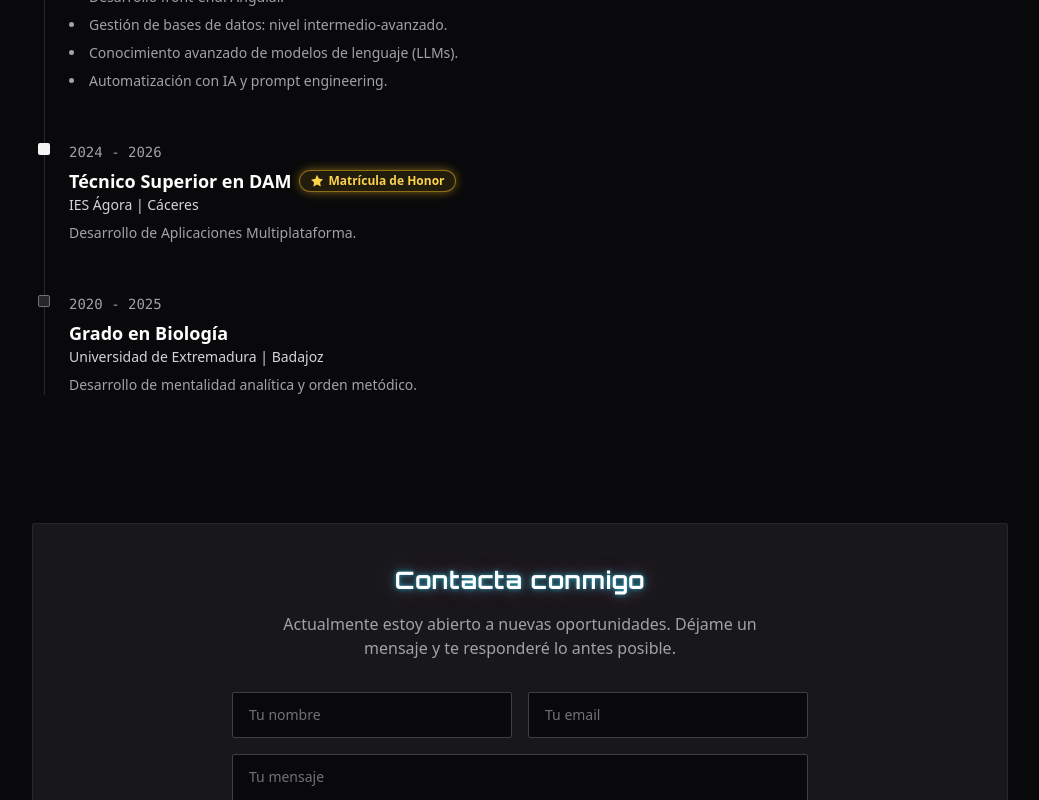
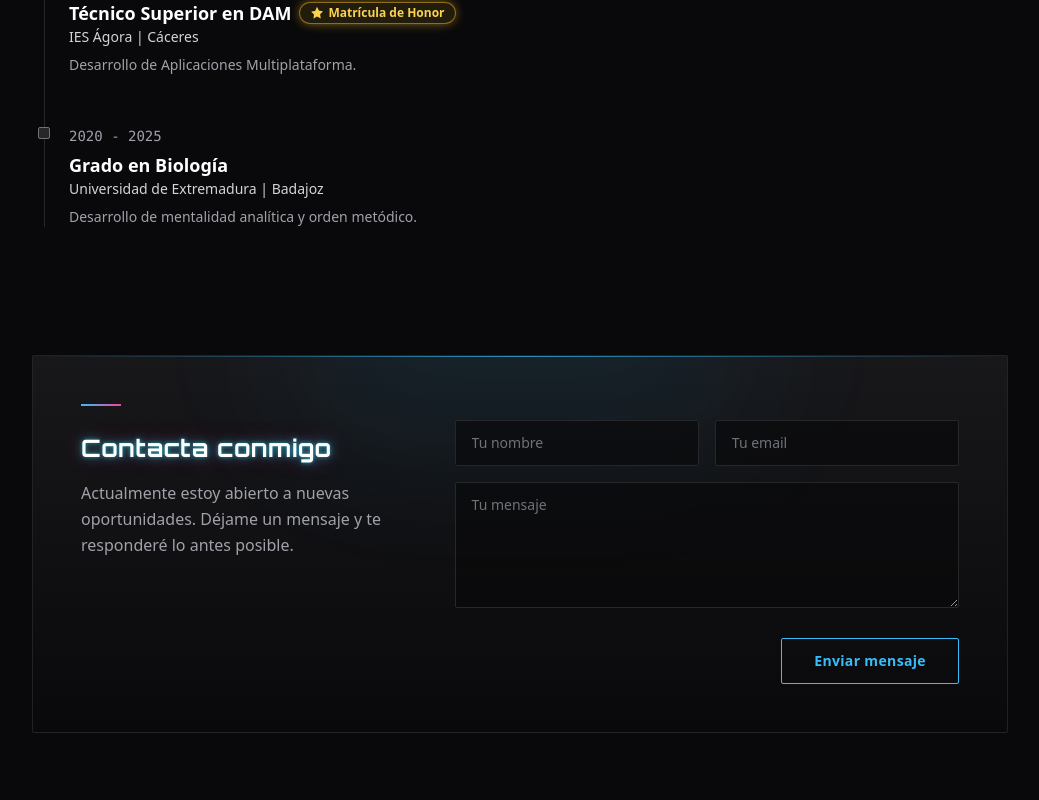
Before and after one commit to Alejandro-Plata/Portfolio, an Angular app: page / in a window 1280 px wide. Shown: the part 2000-2800 px from the top of the page, without its empty margins (120-1159 px from the left). Built offline with nearby package versions, Linux system fonts and the light colour scheme; some icons are missing.

Commit message:
pendiente supabase storage y google client

```diff
--- a/src/app/components/about/about.component.html
+++ b/src/app/components/about/about.component.html
@@ -1,10 +1,21 @@
 <section id="sobre-mi" class="mb-20 sm:mb-32">
-  <div class="flex flex-col items-start text-left gap-6 mb-8">
-    <img
-      [src]="photoUrl"
-      alt="Alejandro Plata Cortés"
-      class="w-28 h-28 sm:w-36 sm:h-36 rounded-sm object-cover flex-shrink-0
-             border border-zinc-800" />
+  <div class="flex flex-col sm:flex-row sm:items-center items-start text-left gap-8 sm:gap-10 mb-8">
+    <div class="relative flex-shrink-0 group">
+      <!-- Marco desplazado decorativo -->
+      <div class="absolute inset-0 translate-x-2.5 translate-y-2.5 rounded-sm border border-sky-500/25
+                  transition-transform duration-300 group-hover:translate-x-1.5 group-hover:translate-y-1.5"></div>
+
+      <!-- Borde degradado neón -->
+      <div class="relative rounded-sm p-px bg-gradient-to-br from-sky-400/80 via-zinc-700/40 to-pink-500/60
+                  shadow-[0_0_22px_rgba(56,189,248,0.18)] transition-shadow duration-300
+                  group-hover:shadow-[0_0_30px_rgba(56,189,248,0.32)]">
+        <img
+          [src]="photoUrl"
+          alt="Alejandro Plata Cortés"
+          class="block w-32 h-32 sm:w-40 sm:h-40 rounded-sm object-cover
+                 saturate-[0.85] transition-[filter] duration-300 group-hover:saturate-100" />
+      </div>
+    </div>
 
     <div>
       <h1 class="text-3xl sm:text-5xl md:text-6xl font-bold mb-3 tracking-tight text-white font-orbitron text-neon">
--- a/src/app/components/contact/contact.component.html
+++ b/src/app/components/contact/contact.component.html
@@ -1,44 +1,64 @@
-<section id="contacto" class="bg-zinc-900 border border-zinc-800 rounded-sm p-6 sm:p-10">
-  <h3 class="text-xl sm:text-2xl font-bold text-white mb-4 font-orbitron text-neon tracking-wide text-center">Contacta conmigo</h3>
-  <p class="text-zinc-400 mb-8 max-w-lg mx-auto text-center">
+<section id="contacto" class="relative overflow-hidden rounded-sm border border-zinc-800/80 bg-gradient-to-b from-zinc-900 to-zinc-950 p-6 sm:p-12">
+  <!-- Línea de acento superior -->
+  <div class="absolute top-0 inset-x-0 h-px bg-gradient-to-r from-transparent via-sky-400/70 to-transparent"></div>
+  <!-- Resplandor decorativo -->
+  <div class="pointer-events-none absolute -top-28 left-1/2 -translate-x-1/2 w-[30rem] h-52 bg-sky-500/[0.07] blur-3xl rounded-full"></div>
+
+  <div class="relative grid grid-cols-1 md:grid-cols-5 gap-10 md:gap-14">
+
+    <!-- Columna de texto -->
+    <div class="md:col-span-2">
+      <span class="inline-block w-10 h-0.5 bg-gradient-to-r from-sky-400 to-pink-500 mb-5"></span>
+      <h3 class="text-xl sm:text-2xl font-bold text-white mb-4 font-orbitron text-neon tracking-wide">Contacta conmigo</h3>
+      <p class="text-zinc-400 leading-relaxed">
         Actualmente estoy abierto a nuevas oportunidades. Déjame un mensaje y te responderé lo antes posible.
       </p>
 
-  <form class="max-w-xl mx-auto space-y-4" (ngSubmit)="enviar()">
+      @if (linkedinUrl) {
+        <div class="mt-8">
+          <a [href]="linkedinUrl" target="_blank" rel="noopener" class="btn-ghost">LinkedIn</a>
+        </div>
+      }
+    </div>
+
+    <!-- Formulario -->
+    <form class="md:col-span-3 space-y-4" (ngSubmit)="enviar()">
       <!-- Honeypot anti-bots: invisible para humanos, descarta envíos automáticos. -->
       <input type="checkbox" name="botcheck" [(ngModel)]="botcheck"
              class="hidden" tabindex="-1" autocomplete="off" aria-hidden="true">
 
       <div class="grid grid-cols-1 sm:grid-cols-2 gap-4">
         <input name="nombre" [(ngModel)]="nombre" required placeholder="Tu nombre" aria-label="Tu nombre"
-             class="w-full rounded-sm bg-zinc-950 border border-zinc-700 px-4 py-3 text-sm text-zinc-200 placeholder-zinc-500 focus:outline-none focus:border-blue-500 focus:ring-1 focus:ring-blue-500 transition-colors">
+               class="w-full rounded-sm bg-zinc-950/70 border border-zinc-800 px-4 py-3 text-sm text-zinc-200 placeholder-zinc-500
+                      focus:outline-none focus:border-sky-400/70 focus:shadow-[0_0_14px_rgba(56,189,248,0.15)]
+                      hover:border-zinc-700 transition-all duration-200">
         <input name="email" type="email" [(ngModel)]="email" required placeholder="Tu email" aria-label="Tu email"
-             class="w-full rounded-sm bg-zinc-950 border border-zinc-700 px-4 py-3 text-sm text-zinc-200 placeholder-zinc-500 focus:outline-none focus:border-blue-500 focus:ring-1 focus:ring-blue-500 transition-colors">
+               class="w-full rounded-sm bg-zinc-950/70 border border-zinc-800 px-4 py-3 text-sm text-zinc-200 placeholder-zinc-500
+                      focus:outline-none focus:border-sky-400/70 focus:shadow-[0_0_14px_rgba(56,189,248,0.15)]
+                      hover:border-zinc-700 transition-all duration-200">
       </div>
       <textarea name="mensaje" [(ngModel)]="mensaje" required rows="5" placeholder="Tu mensaje" aria-label="Tu mensaje"
-              class="w-full rounded-sm bg-zinc-950 border border-zinc-700 px-4 py-3 text-sm text-zinc-200 placeholder-zinc-500 focus:outline-none focus:border-blue-500 focus:ring-1 focus:ring-blue-500 transition-colors resize-y"></textarea>
+                class="w-full rounded-sm bg-zinc-950/70 border border-zinc-800 px-4 py-3 text-sm text-zinc-200 placeholder-zinc-500
+                       focus:outline-none focus:border-sky-400/70 focus:shadow-[0_0_14px_rgba(56,189,248,0.15)]
+                       hover:border-zinc-700 transition-all duration-200 resize-y"></textarea>
 
-    <div class="text-center pt-2">
-      <button type="submit" class="btn-submit" [disabled]="estado() === 'enviando'">
+      <div class="flex justify-end pt-2">
+        <button type="submit" class="btn-submit w-full sm:w-auto" [disabled]="estado() === 'enviando'">
           {{ estado() === 'enviando' ? 'Enviando…' : 'Enviar mensaje' }}
         </button>
       </div>
 
       @if (estado() === 'ok') {
-      <p class="text-center text-sm text-emerald-400" role="status">
+        <p class="text-sm text-emerald-400" role="status">
           ¡Mensaje enviado! Gracias, te responderé lo antes posible.
         </p>
       }
       @if (estado() === 'error') {
-      <p class="text-center text-sm text-red-400" role="alert">
+        <p class="text-sm text-red-400" role="alert">
           Hubo un problema al enviar. Inténtalo de nuevo {{ linkedinUrl ? 'o escríbeme por LinkedIn' : '' }}.
         </p>
       }
     </form>
 
-  @if (linkedinUrl) {
-    <div class="flex justify-center mt-8">
-      <a [href]="linkedinUrl" target="_blank" rel="noopener" class="btn-ghost">LinkedIn</a>
   </div>
-  }
 </section>
--- a/src/styles.scss
+++ b/src/styles.scss
@@ -24,7 +24,7 @@
 
   /* Botón secundario: contorno azul con glow al pasar */
   .btn-ghost {
-    @apply inline-flex items-center justify-center gap-2 px-8 py-3 rounded-lg text-sm font-bold uppercase tracking-wider
+    @apply inline-flex items-center justify-center gap-2 px-8 py-3 rounded-sm text-sm font-bold uppercase tracking-wider
            text-blue-300 bg-transparent border border-blue-500/50 font-orbitron transition-all duration-300;
 
     &:hover {
@@ -37,7 +37,7 @@
 
   /* Botón de envío del formulario: contorno azul que se rellena al pasar el ratón */
   .btn-submit {
-    @apply inline-flex items-center justify-center gap-2 px-8 py-3 rounded-lg text-sm font-bold tracking-wide
+    @apply inline-flex items-center justify-center gap-2 px-8 py-3 rounded-sm text-sm font-bold tracking-wide
            bg-transparent transition-all duration-300;
     color: #38bdf8;
     border: 1px solid #38bdf8;
```
Lines whose indentation alone changed are shown as unchanged.
